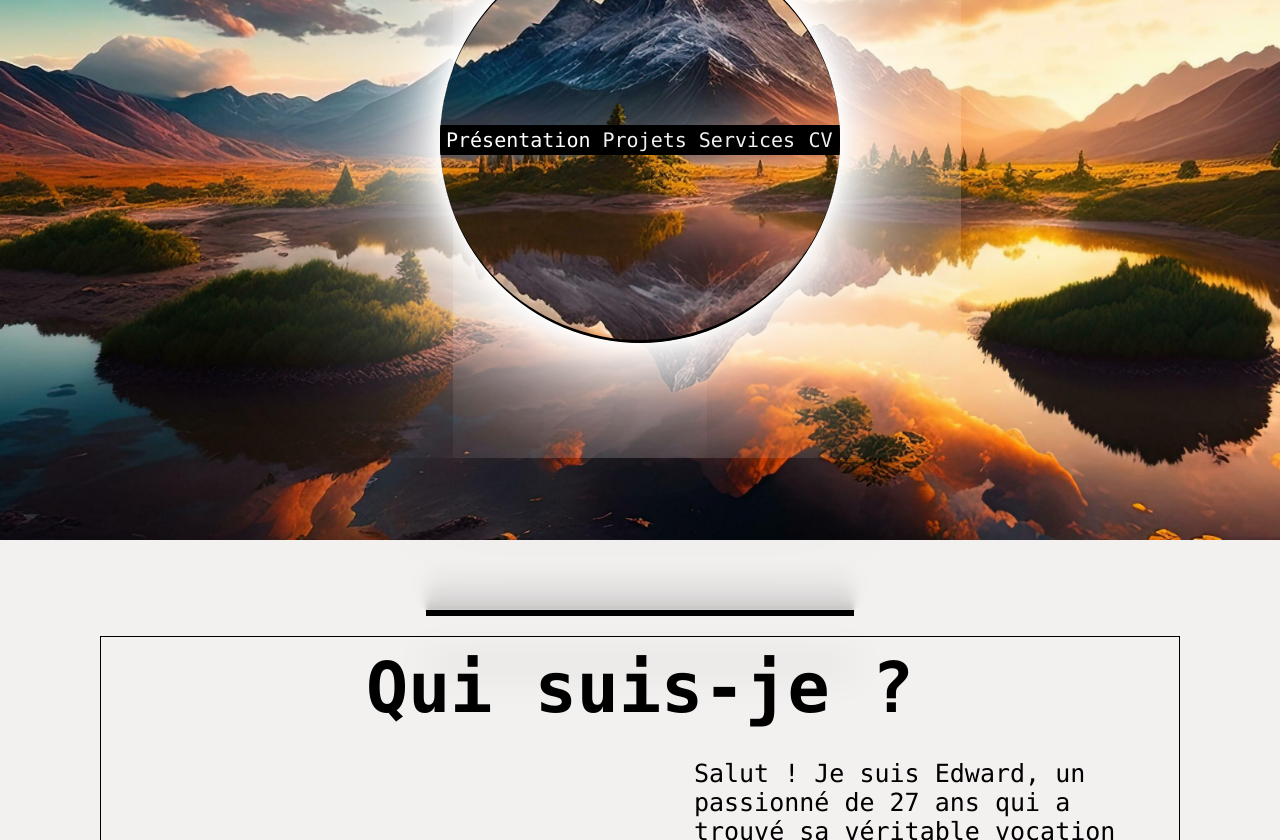
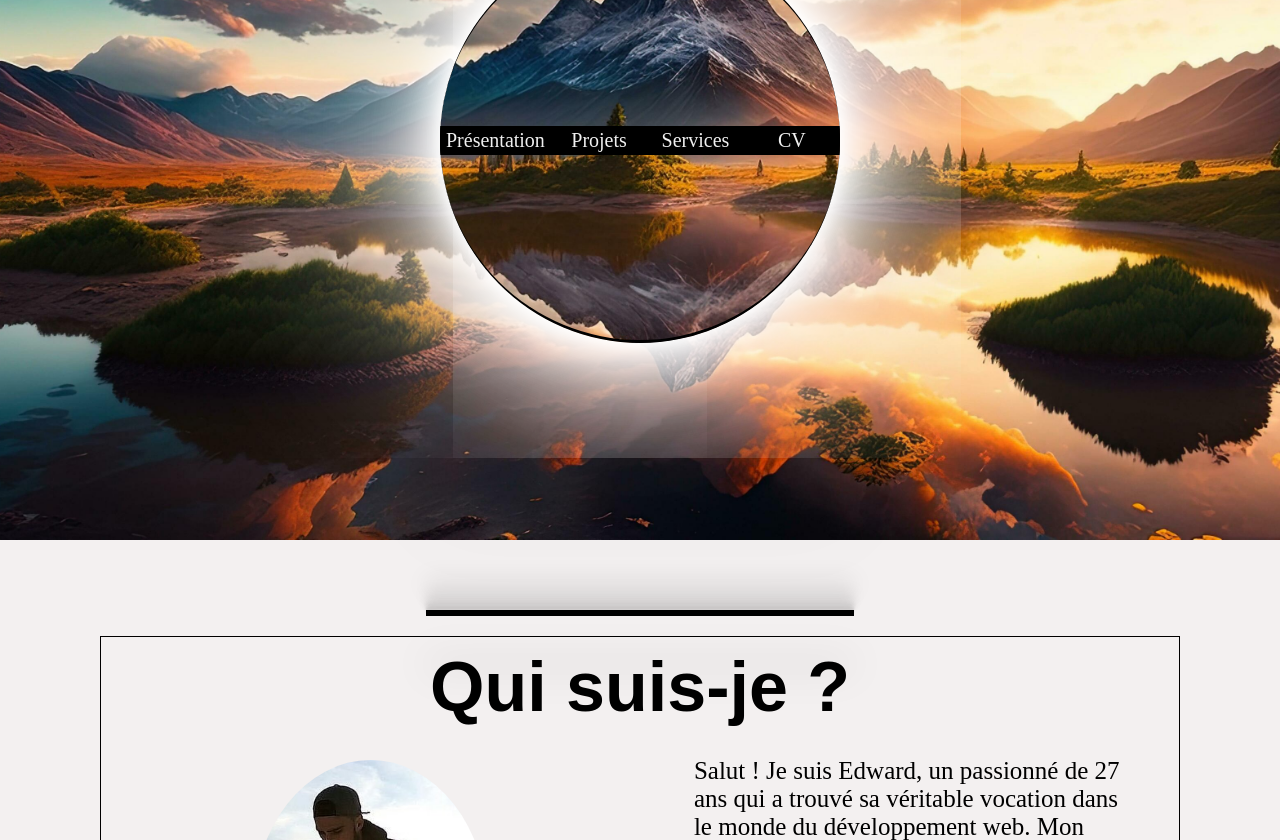
Before and after one commit to EdwKaiser/portfolio, a React (Create React App) app: page / in a window 1280 px wide. Shown: the part 260-1100 px from the top of the page. Built offline with nearby package versions, Linux system fonts and the light colour scheme.

Commit message:
deploy add

```diff
--- a/src/assets/Cv.scss
+++ b/src/assets/Cv.scss
@@ -2,7 +2,7 @@
     width: 100%;
     display: flex;
     justify-content: center;
-    height: 60vw;
+
     .cv{
         width: 50%;
 
--- a/src/components/About.js
+++ b/src/components/About.js
@@ -1,6 +1,8 @@
 import '../assets/About.scss'
 
+
 function About() {
+
     return (
         <section className="about__me" id='presentation'>
             <h1>Qui suis-je ?</h1>
--- a/src/components/Cv.js
+++ b/src/components/Cv.js
@@ -6,7 +6,7 @@ function Cv() {
 
     return (
         <div className='cvPdf'>
-            <iframe title="cv" src={pdfUrl} width="100%" height="600px"></iframe>
+            <iframe title="cv" src={pdfUrl} width="80%" height="600px"></iframe>
         </div>
     );
 }
--- a/src/components/Menu.js
+++ b/src/components/Menu.js
@@ -1,12 +1,14 @@
-import { NavLink } from 'react-router-dom';
+
 import '../assets/Menu.scss';
-import { useState, useEffect } from 'react';
+import { useState, useEffect} from 'react';
 
 function Menu({ afficherContenu }) {
   const [scrollPosition, setScrollPosition] = useState(0);
   const [height, setHeight] = useState(400);
   const [index, setIndex] = useState(1);
   const viewportHeight = window.innerHeight;
+
+
 
   // eslint-disable-next-line react-hooks/exhaustive-deps
   const handleScroll = () => {
@@ -64,10 +66,8 @@ function Menu({ afficherContenu }) {
     <section id="section__menu">
       <div id='menu' style={scrollPosition > viewportHeight - 400 ? style : {} }>
         <nav id="menu__nav">
-          <button className='presentation__button' onClick={() => afficherContenu('presentation')}>
-            <NavLink to='#presentation'>Présentation</NavLink>
-          </button>
-          <button className='project__button' onClick={() => afficherContenu('project')}>Projets</button>
+          <button  onClick={() => afficherContenu('presentation')}>Présentation</button>
+          <button onClick={() => afficherContenu('project')}>Projets</button>
           <button onClick={() => afficherContenu('services')}>Services</button>
           <button onClick={() => afficherContenu('CV')}>CV</button>
         </nav>
--- a/src/index.scss
+++ b/src/index.scss
@@ -5,22 +5,22 @@
 }
 body{
     background-color: #f3f0f0;
-    font-family: "Lucida Console", Courier, monospace;
+    font-family: 'Times New Roman', Times, serif;
 
 }
 a,button{
     text-decoration: none;
     color: black;
-    font-family: "Lucida Console", Courier, monospace;
+    font-family: 'Times New Roman', Times, serif;
 }
 p{
     font-size: 25px;
-    font-family: "Lucida Console", Courier, monospace;
+    font-family: 'Times New Roman', Times, serif;
 }
 
 h1{
     font-size: 70px;
-    font-family: "Lucida Console", Courier, monospace;
+    font-family:fantasy;
     @media screen and (max-width:396px){
         font-size: 60px;
     }
--- a/src/pages/Home.js
+++ b/src/pages/Home.js
@@ -1,13 +1,13 @@
 import '../assets/Home.scss'
 import React, { useState } from 'react';
 import Header from '../components/Header'
-
 import Footer from '../components/Footer'
 import About from '../components/About'
 import Project  from '../components/Project'
 import Separator from '../components/Separator'
 import Services  from '../components/Services'
 import Cv from '../components/Cv'
+
 
 
 
```
